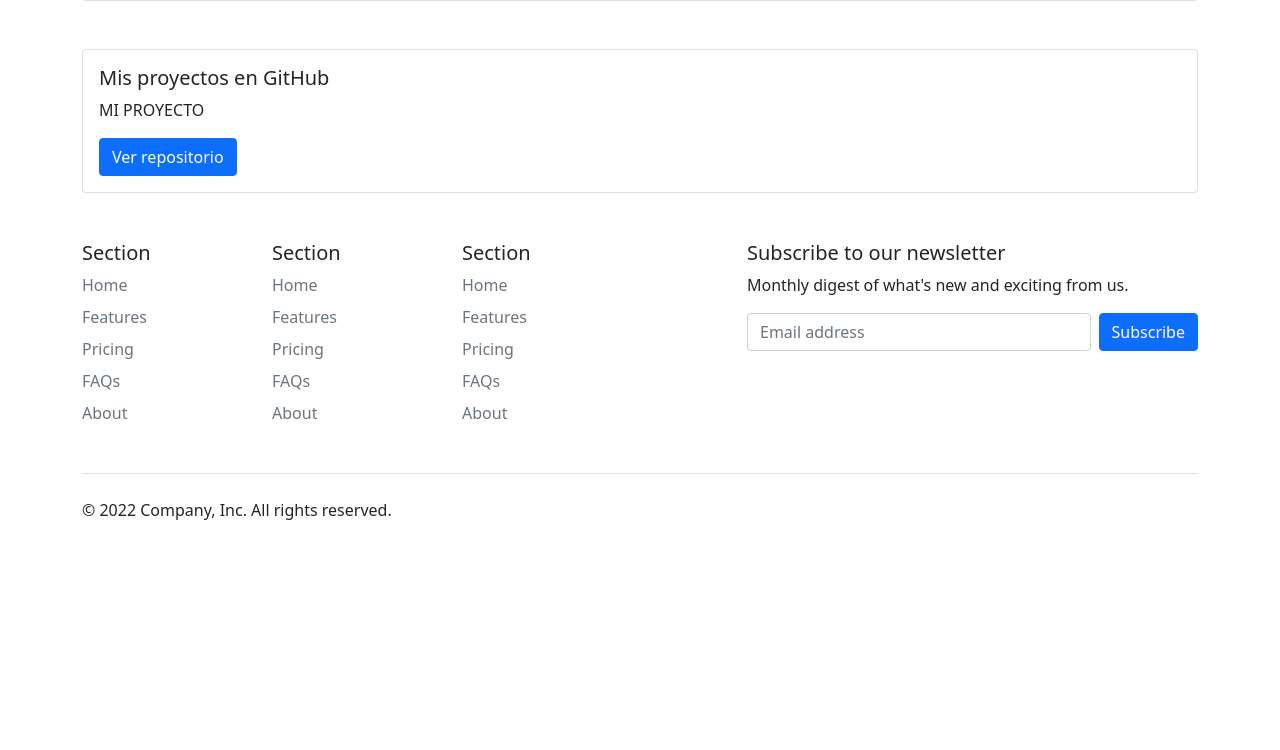
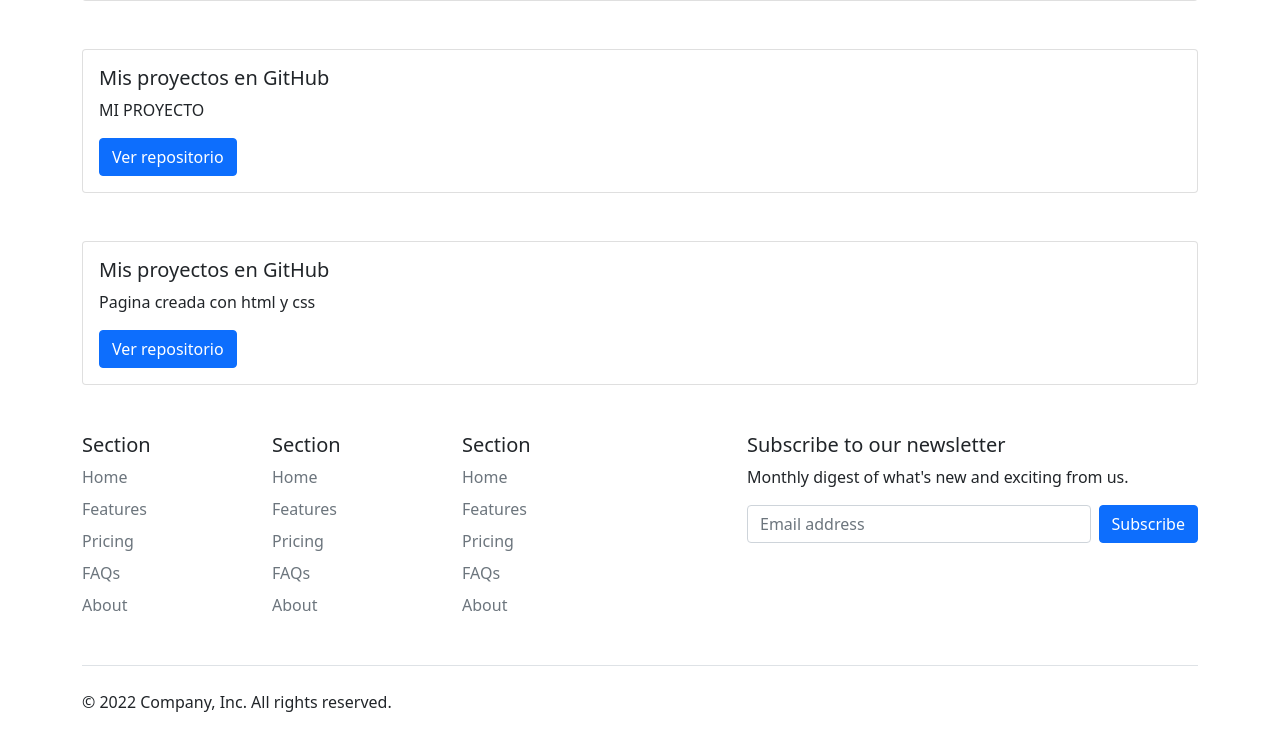
Before and after one commit to anacaszapata/miPortafolio, a plain HTML site: page index.html in a window 1280 px wide. Shown: the part 843-1593 px from the top of the page. Before the commit the page ends 1479 px from the top, so only its background shows below. Drawn offline with nearby package versions, Linux system fonts and the light colour scheme.

Commit message:
Update index.html

```diff
--- a/index.html
+++ b/index.html
@@ -79,6 +79,17 @@ Estoy emocionada de compartir contigo los frutos de mi trabajo y el esfuerzo inv
             </div>
         </div>
     </section>
+    <section>
+        <div class="container mt-5">
+            <div class="card">
+                <div class="card-body">
+                    <h5 class="card-title">Mis proyectos en GitHub</h5>
+                    <p class="card-text">Pagina creada con html y css</p>
+                    <a href="https://github.com/anacaszapata/filtro-html" class="btn btn-primary">Ver repositorio</a>
+                </div>
+            </div>
+        </div>
+    </section>
 
 
     <div class="container">
```
